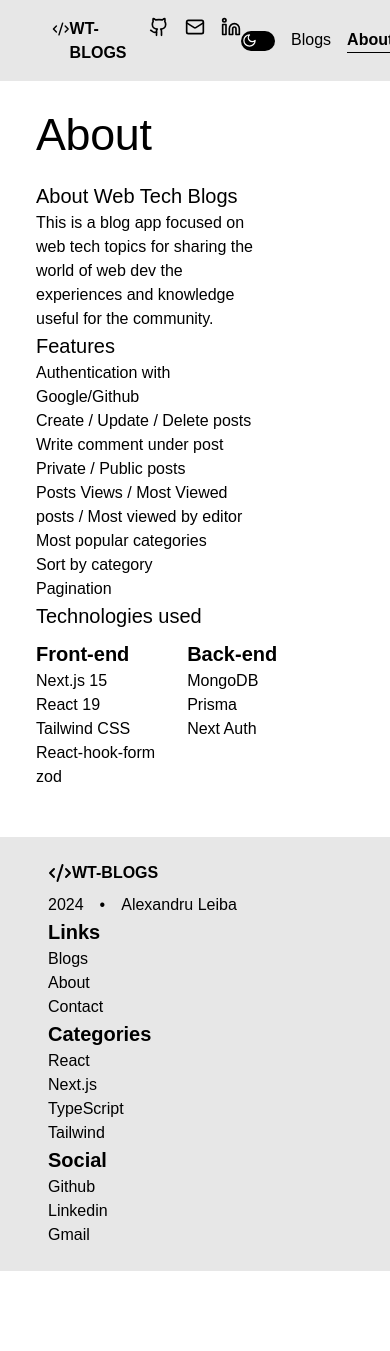
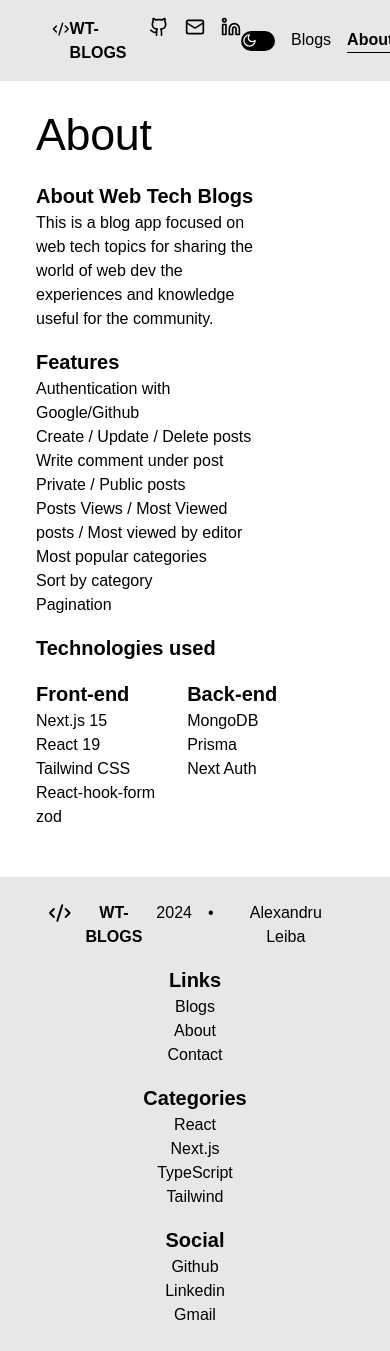
Before and after one commit to AlexLeiba/WT-Blogs-NextJs-fullstack-app, a Next.js app: page /about in a window 390 px wide. Before the commit the page ends 1271 px from the top, so only its background shows below. Built offline with nearby package versions, Linux system fonts and the light colour scheme; no server answers.

Commit message:
responsive

```diff
--- a/app/(pages)/about/page.tsx
+++ b/app/(pages)/about/page.tsx
@@ -8,11 +8,11 @@ function About() {
       <Row className='dark:text-white'>
         <Container spacing='none'>
           <h3>About</h3>
-          <Spacer size={4} />
+          <Spacer size={8} md={4} sm={4} />
           <Row>
             <Col lg={5} md={2} sm={3}>
               <section>
-                <h5>About Web Tech Blogs</h5>
+                <h5 className='font-bold'>About Web Tech Blogs</h5>
                 <p>
                   This is a blog app focused on web tech topics for sharing the
                   world of web dev the experiences and knowledge useful for the
@@ -21,8 +21,10 @@ function About() {
               </section>
             </Col>
             <Col lg={5} lgOffset={1} md={2} sm={3}>
+              <Spacer sm={4} />
+
               <section>
-                <h5>Features</h5>
+                <h5 className='font-bold'>Features</h5>
                 <ul>
                   <li>
                     <p>Authentication with Google/Github</p>
@@ -55,9 +57,12 @@ function About() {
               </section>
             </Col>
             <Col lg={5} md={2} sm={4}>
+              <Spacer sm={4} />
+
               <section>
-                <h5>Technologies used</h5>
-                <Spacer size={2} />
+                <h5 className='font-bold'>Technologies used</h5>
+                <Spacer size={4} />
+
                 <div className='flex gap-8'>
                   <div>
                     <p className='text-xl font-bold '>Front-end</p>
--- a/app/(pages)/my-profile/page.tsx
+++ b/app/(pages)/my-profile/page.tsx
@@ -17,8 +17,6 @@ async function MyProfile() {
           <Row>
             <Col
               lg={12}
-              md={4}
-              sm={2}
               className='flex flex-col gap-8 items-center justify-center '
             >
               <Image
--- a/app/(pages)/page.tsx
+++ b/app/(pages)/page.tsx
@@ -55,21 +55,22 @@ export default async function Home({
           <Spacer size={16} />
 
           <Row>
-            <Col lg={8} md={2}>
+            <Col lg={8} md={3}>
               <RecentPosts
                 posts={posts.posts}
                 type='home'
                 page={page}
                 numberOfPosts={posts.count}
               />
-              <Spacer size={16} />
+              <Spacer size={16} sm={12} md={12} />
               <Pagination page={page} numberOfPosts={posts.count} />
             </Col>
 
-            <Col lg={3} lgOffset={1} md={2}>
+            <Col lg={3} lgOffset={1} md={1}>
+              <Spacer sm={12} md={12} />
               <Categories />
 
-              <Spacer size={16} />
+              <Spacer size={16} sm={12} md={12} />
 
               <MostPopularPosts />
             </Col>
--- a/components/Categories.tsx
+++ b/components/Categories.tsx
@@ -68,7 +68,7 @@ function Categories() {
       </Col>
       {categoriesData.slice(0, categoriesShown).map((category, index) => {
         return (
-          <Col key={index} lg={4} md={2} className='mb-6 relative'>
+          <Col key={index} lg={4} md={2} sm={2} className='mb-6 relative'>
             <Link href={`/blog?category=${category.slug}&page=1`}>
               <div
                 data-aos='fade-up'
--- a/components/Featured.tsx
+++ b/components/Featured.tsx
@@ -52,7 +52,7 @@ async function Featured({ type }: { type: 'category' | 'home' }) {
 
       <Link href={`/blog/${post?.slug}`}>
         <Row className=' items-center'>
-          <Col lg={6} md={2}>
+          <Col lg={6} md={4}>
             <div
               className='w-full h-[400px] relative overflow-hidden rounded-md'
               data-aos='fade-up'
@@ -65,6 +65,7 @@ async function Featured({ type }: { type: 'category' | 'home' }) {
                 fill
               />
             </div>
+            <Spacer md={2} sm={2} />
           </Col>
           <Col lg={6} md={2}>
             <div
--- a/components/Footer.tsx
+++ b/components/Footer.tsx
@@ -11,9 +11,16 @@ function Footer() {
       spacing='none'
       className='  bg-baseline-100 dark:bg-baseline-900   '
     >
-      <Container spacing='medium'>
+      <Container
+        spacing='medium'
+        className='md:text-left lg:text-left text-center'
+      >
         <Row className='dark:text-white'>
-          <Col lg={5} md={2}>
+          <Col
+            lg={5}
+            md={2}
+            className='flex lg:justify-start md:justify-start justify-center'
+          >
             {/* Logo */}
             <Link href='/'>
               <div className='flex font-bold '>
@@ -27,6 +34,7 @@ function Footer() {
             </div>
           </Col>
           <Col lg={2} lgOffset={1} md={2}>
+            <Spacer sm={4} />
             <p className='text-xl font-bold'>Links</p>
             <div className='dark:text-baseline-200'>
               <Link href='/'>
@@ -42,6 +50,7 @@ function Footer() {
             </div>
           </Col>
           <Col lg={2} md={2}>
+            <Spacer sm={4} md={4} />
             <p className='text-xl font-bold'>Categories</p>
             <div className='dark:text-baseline-200'>
               <Link href='/blog?category=react&page=1'>
@@ -59,6 +68,7 @@ function Footer() {
             </div>
           </Col>
           <Col lg={2} md={2}>
+            <Spacer sm={4} md={4} />
             <p className='text-xl font-bold'>Social</p>
             <div className='dark:text-baseline-200'>
               <Link href={'href="https://github.com/AlexLeiba"'}>
--- a/components/MyArticles.tsx
+++ b/components/MyArticles.tsx
@@ -78,11 +78,11 @@ export function MyArticles({ currentPage }: { currentPage: number }) {
           />
         )}
 
-        <Spacer size={12} />
+        <Spacer size={16} md={12} sm={12} />
 
         {postsData?.posts?.length > 0 && (
           <div>
-            <Spacer size={12} />
+            <Spacer size={16} md={12} sm={12} />
             <Pagination
               page={currentPage}
               numberOfPosts={postsData.count}
@@ -93,8 +93,9 @@ export function MyArticles({ currentPage }: { currentPage: number }) {
       </Col>
 
       <Col lg={3} lgOffset={1} md={2}>
+        <Spacer md={12} sm={12} />
         <Categories />
-        <Spacer size={12} />
+        <Spacer size={16} md={12} sm={12} />
         <MostPopularPosts />
       </Col>
     </Row>
--- a/components/PopularCategories.tsx
+++ b/components/PopularCategories.tsx
@@ -96,7 +96,7 @@ function PopularCategories() {
       {!loading &&
         categoriesData?.map((category, index) => {
           return (
-            <Col key={index} lg={2} md={2} className='md:mb-6 sm:mb-6'>
+            <Col key={index} lg={2} md={1} sm={2} className='md:mb-6 sm:mb-6'>
               <Link href={`/blog?category=${category.slug}&page=1`}>
                 <div
                   // data-aos='fade-up'
--- a/components/RecentPosts.tsx
+++ b/components/RecentPosts.tsx
@@ -123,7 +123,7 @@ function RecentPosts({
         {posts?.length > 0 ? (
           posts?.map((post, index) => {
             return (
-              <Col key={index} lg={12} md={2} className='mb-8'>
+              <Col key={index} lg={12} md={4} className='mb-8'>
                 <div data-aos='fade-up' data-aos-delay={index * 50}>
                   <Link
                     href={
@@ -132,7 +132,7 @@ function RecentPosts({
                         : `/blog/${post.slug}`
                     }
                   >
-                    <Row className='dark:border-baseline-100 border-baseline-400  rounded-lg overflow-hidden shadow-lg dark:shadow-baseline-800 scale-100 hover:scale-105 transition-all duration-200 ease-in-out'>
+                    <Row className='dark:border-baseline-100 border-baseline-400  rounded-lg overflow-hidden shadow-lg dark:shadow-baseline-800 lg:scale-100 lg:hover:scale-105 transition-all duration-200 ease-in-out'>
                       <Col lg={6} md={2}>
                         <Row>
                           <div className='h-[250px] w-full relative '>
@@ -144,6 +144,7 @@ function RecentPosts({
                             />
                           </div>
                         </Row>
+                        <Spacer md={2} sm={2} />
                       </Col>
                       <Col
                         lg={6}
```
Also changed, not shown: components/CreateNewArticle.tsx (+6 -6 lines), components/EditArticle.tsx (+12 -8 lines).
